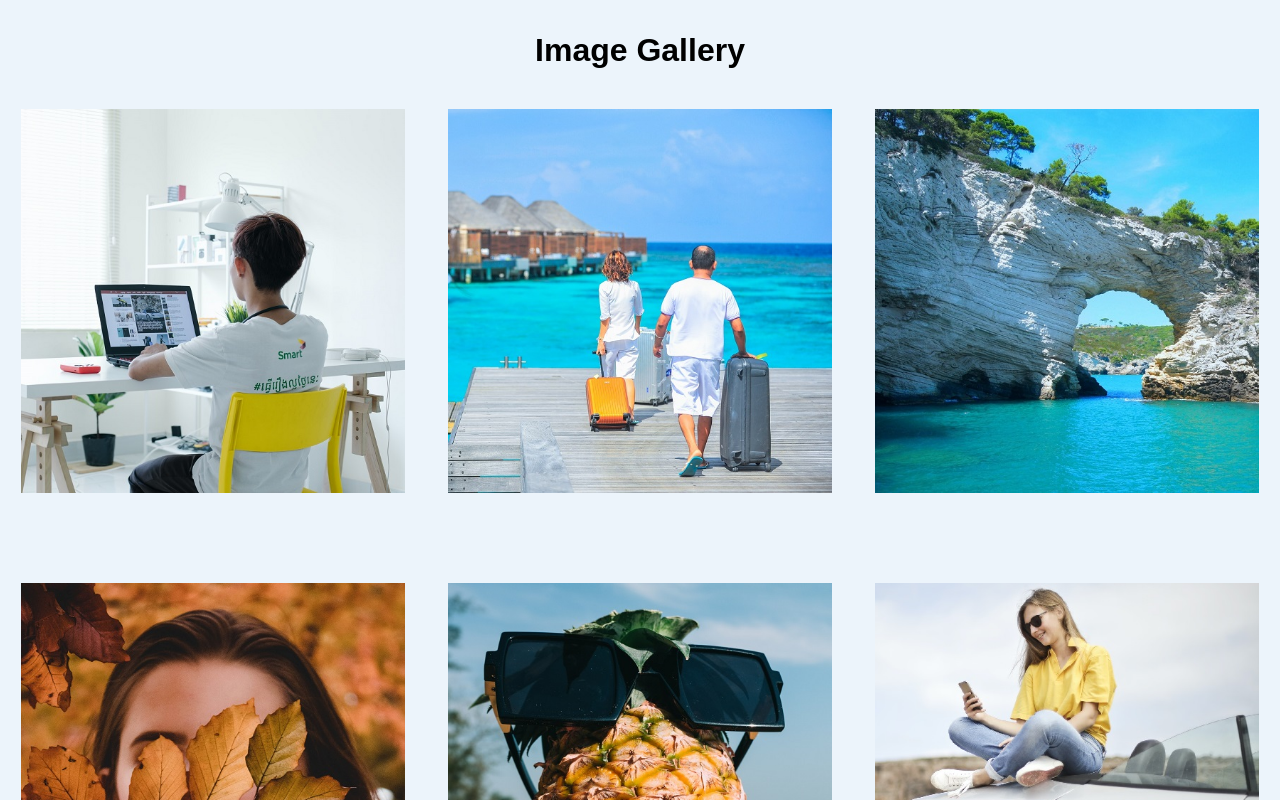
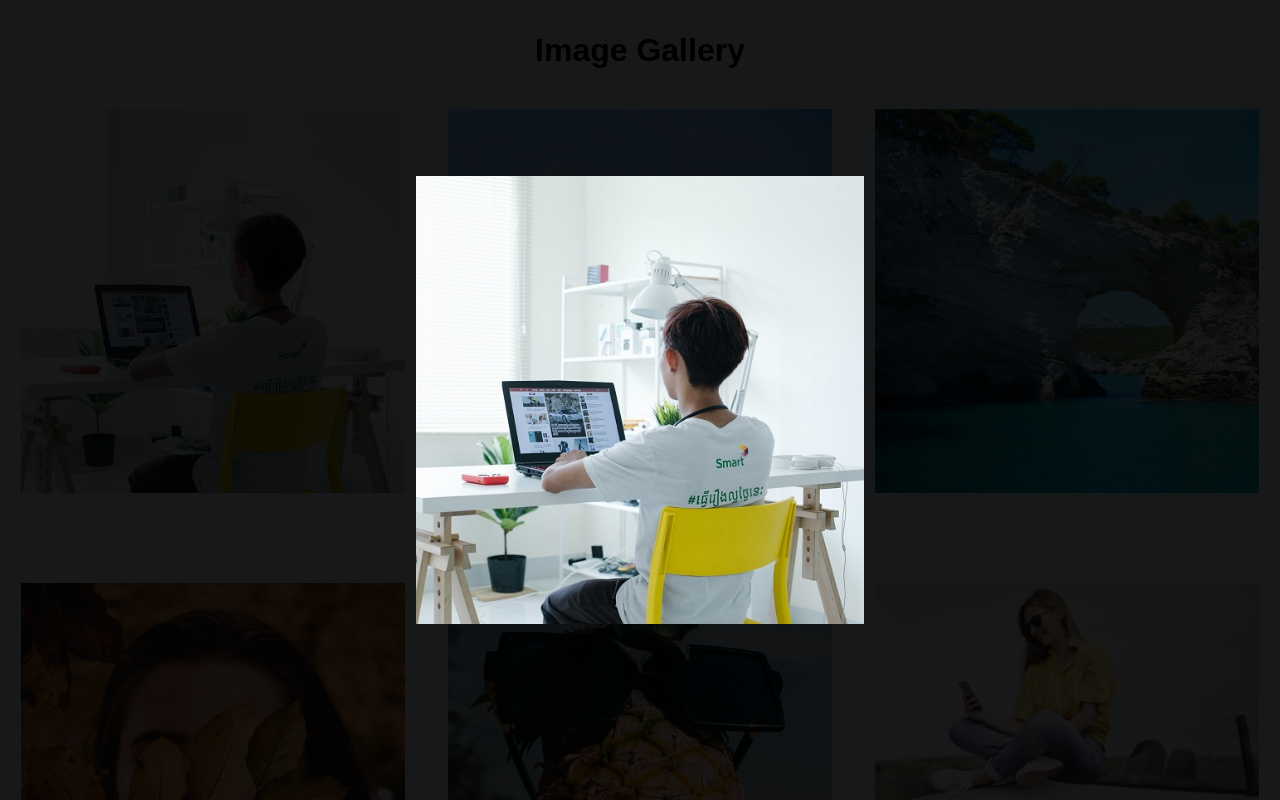
Before and after one commit to new-programmer-tech/Image-Gallery, a plain HTML site: page index.html in a window 1280 px wide. Shown: the top 800 px of the page. Drawn offline with Linux system fonts and the light colour scheme.

Commit message:
full img class added

```diff
--- a/index.html
+++ b/index.html
@@ -13,7 +13,7 @@
     </div>
 
     <div class="full-img">
-
+        <img src="images/img1.jpg" alt="">
     </div>
 
     <div class="img-gallery">
--- a/style.css
+++ b/style.css
@@ -36,3 +36,20 @@ h1 {
     border-radius: 20px;
     box-shadow:0 32px 75px rgba(68,77,136,0.2);
 }
+
+.full-img{
+    width:100%;
+    height:100vh;
+    background:rgba(0,0,0,0.9);
+    position: fixed;
+    top:0;
+    left:0;
+    display:flex;
+    justify-content: center;
+    align-items: center;
+}
+
+.full-img img{
+    width: 35%;
+    max-width: px;
+}
```
